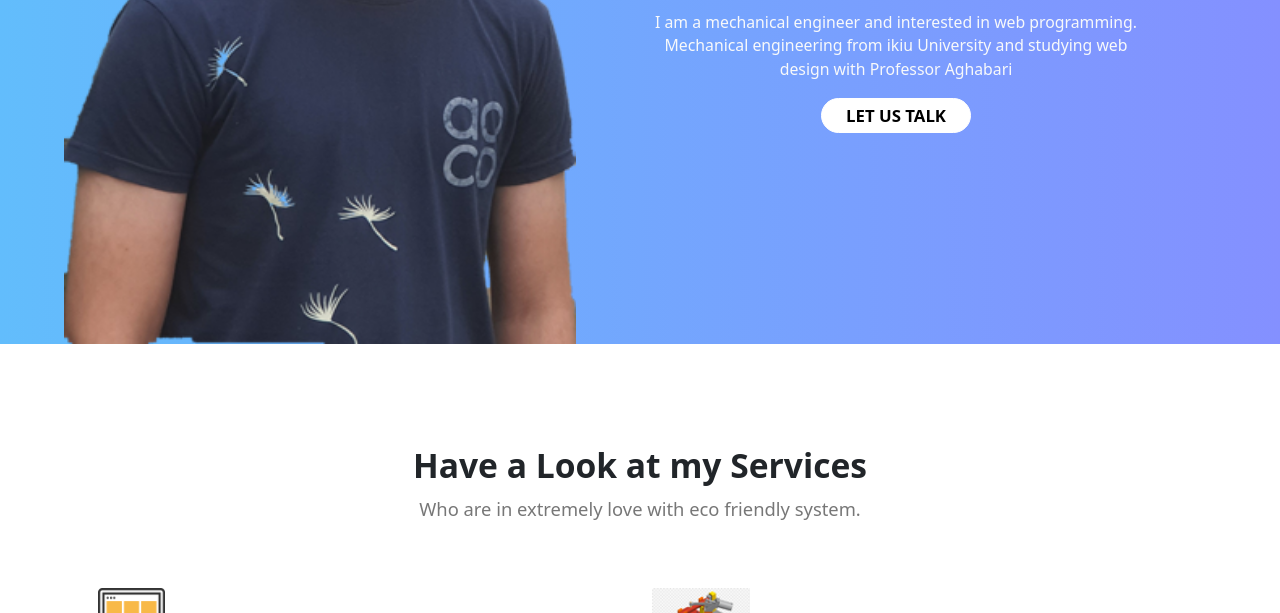
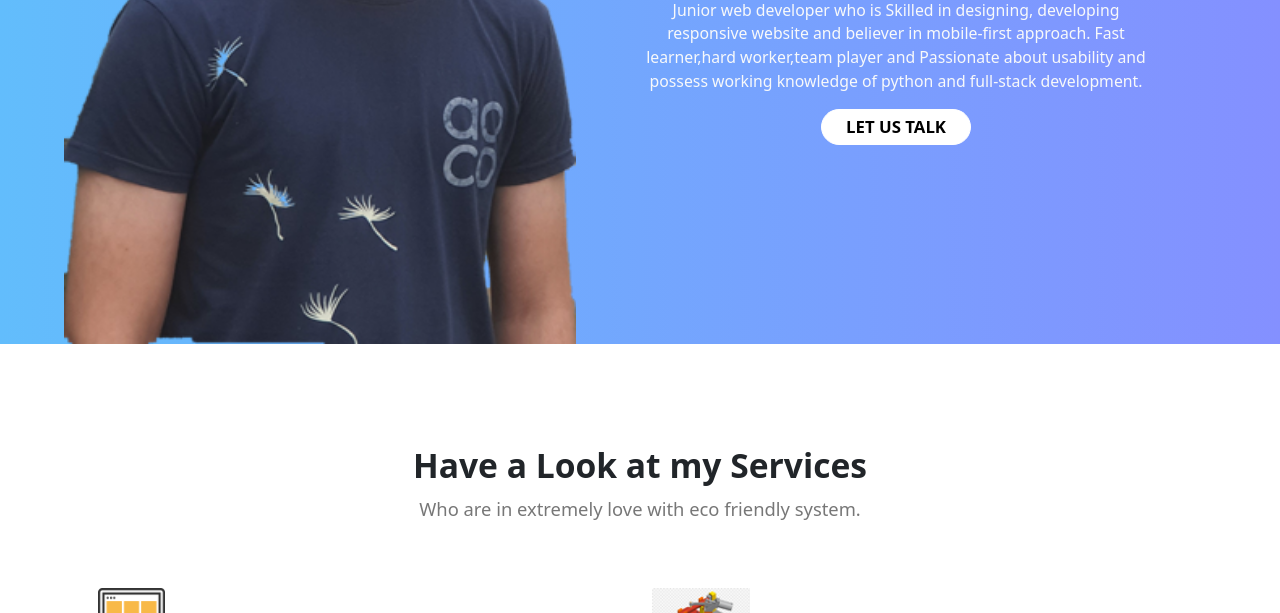
Before and after one commit to mh-mehrpouyan/mh-mehrpouyan.github.io, a plain HTML site: page index.html in a window 1280 px wide. Shown: the part 487-1100 px from the top of the page. Drawn offline with nearby package versions, Linux system fonts and the light colour scheme.

Commit message:
new resume

```diff
--- a/index.html
+++ b/index.html
@@ -63,8 +63,8 @@
           <div class="col-12 col-lg-6 px-0 pb-5 d-flex justify-content-center align-items-center flex-column">
             <p class="text-center fw-light mt-2 px-5 px-lg-1 text-light row1_text1">Hi, I’m <span class="fw-bold">Mohammad Hassan Mehrpouyan</span> Web Designer</p>
             <p class="text-center mt-2 px-5
-            px-lg-1 text-light row1_text2">I am a mechanical engineer and interested in web programming.<br>
-            Mechanical engineering from ikiu University and studying web design with Professor Aghabari </p>
+            px-lg-1 text-light row1_text2">Junior web developer who is Skilled in designing, developing responsive website and believer in mobile-first approach.
+            Fast learner,hard worker,team player and Passionate about usability and possess working knowledge of python and full-stack development.</p>
 
             <a href="#" class="rounded-pill text-decoration-none container2_a"><p class="px-4 my-0 py-1">LET US TALK</p></a>
           </div>
```
